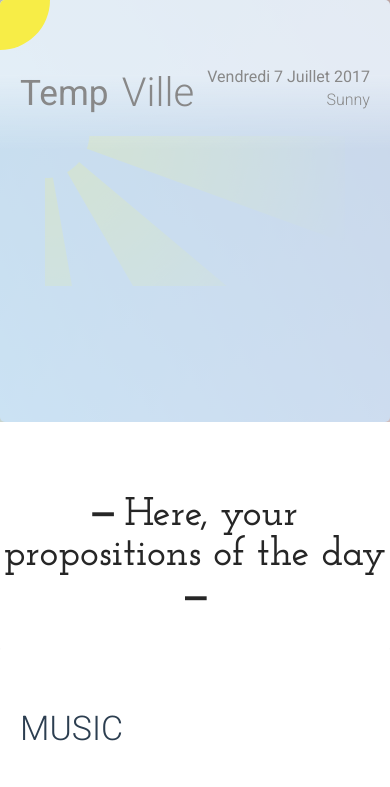
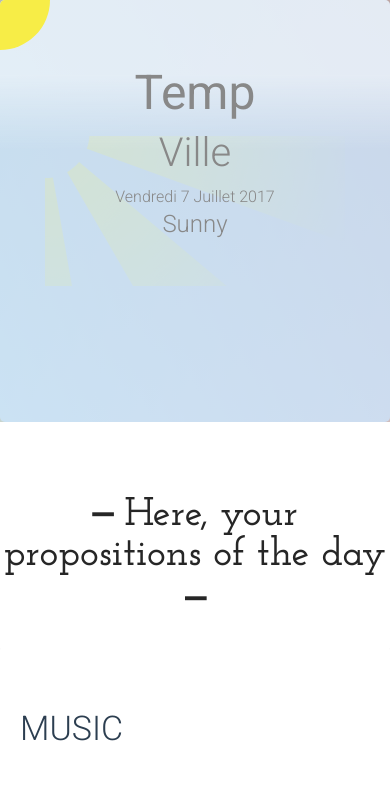
Before and after one commit to ngie-mp/moodify_front, a website: page home.html in a window 390 px wide. Shown: the top 787 px of the page. Drawn offline with nearby package versions, Linux system fonts and the light colour scheme; no server answers; a script that the page names is missing; some icons are missing.

Commit message:
Responsive modifsx

```diff
--- a/css/app.scss
+++ b/css/app.scss
@@ -260,15 +260,10 @@ nav
 		{
 			color: #ddd;
 		}
-
-		.right
-		{
-			text-align: right;
-		}
-
 		#date
 		{
 			margin: 4px 0;
+			font-weight: 100;
 		}
 
 		#summary
@@ -377,15 +372,16 @@ nav
     /* en dessous de 600px - GRAND MOBILE */
 		#card {
 			.details {
+				flex-direction: column;
 				#temperature_ville {
-					font-size: 2.2em;
+					font-size: 3em;
 				}
 				#name_ville {
 					font-size: 2.5em;
 					font-weight: 300;
 				}
 				#summary {
-					font-size: 1em;
+					font-size: 1.5em;
 				}
 			}
 		}
```
Also changed, not shown: css/app.css, 1 other file.
